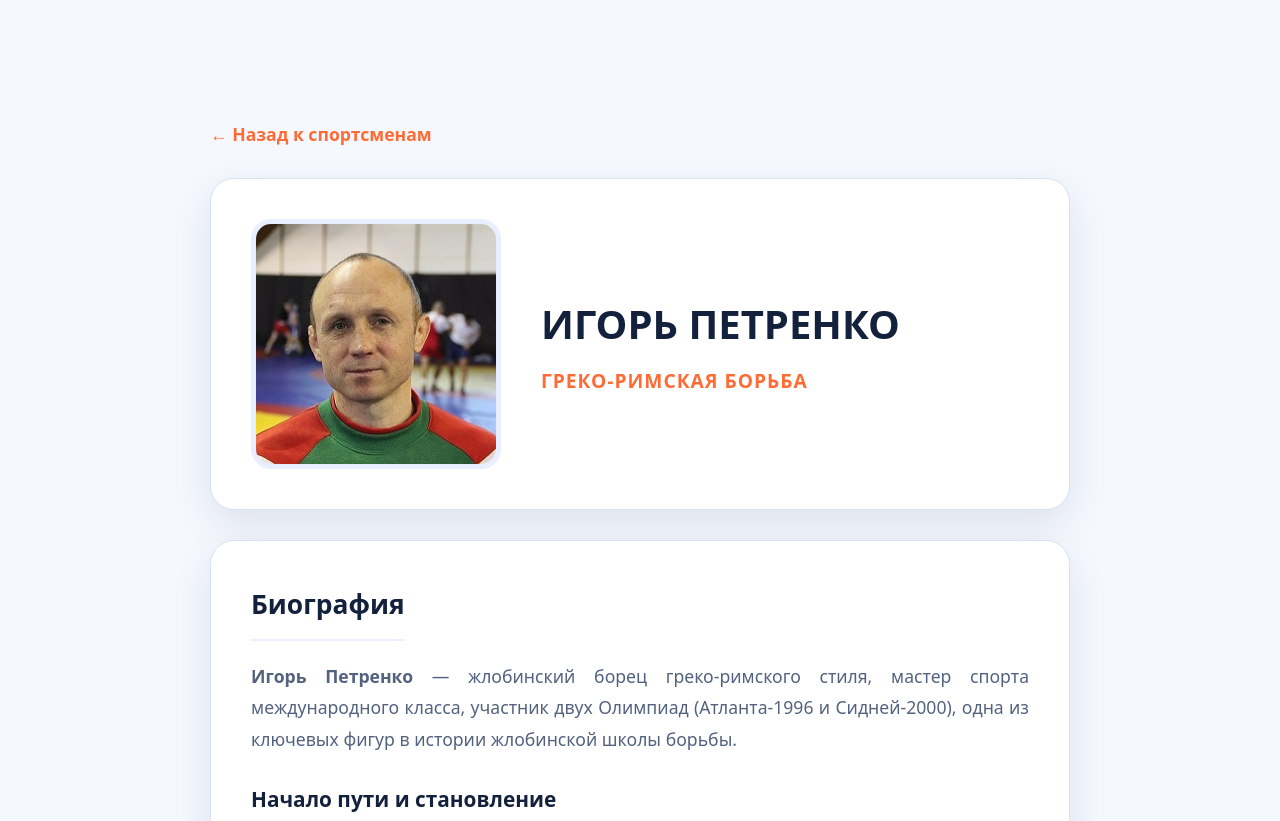
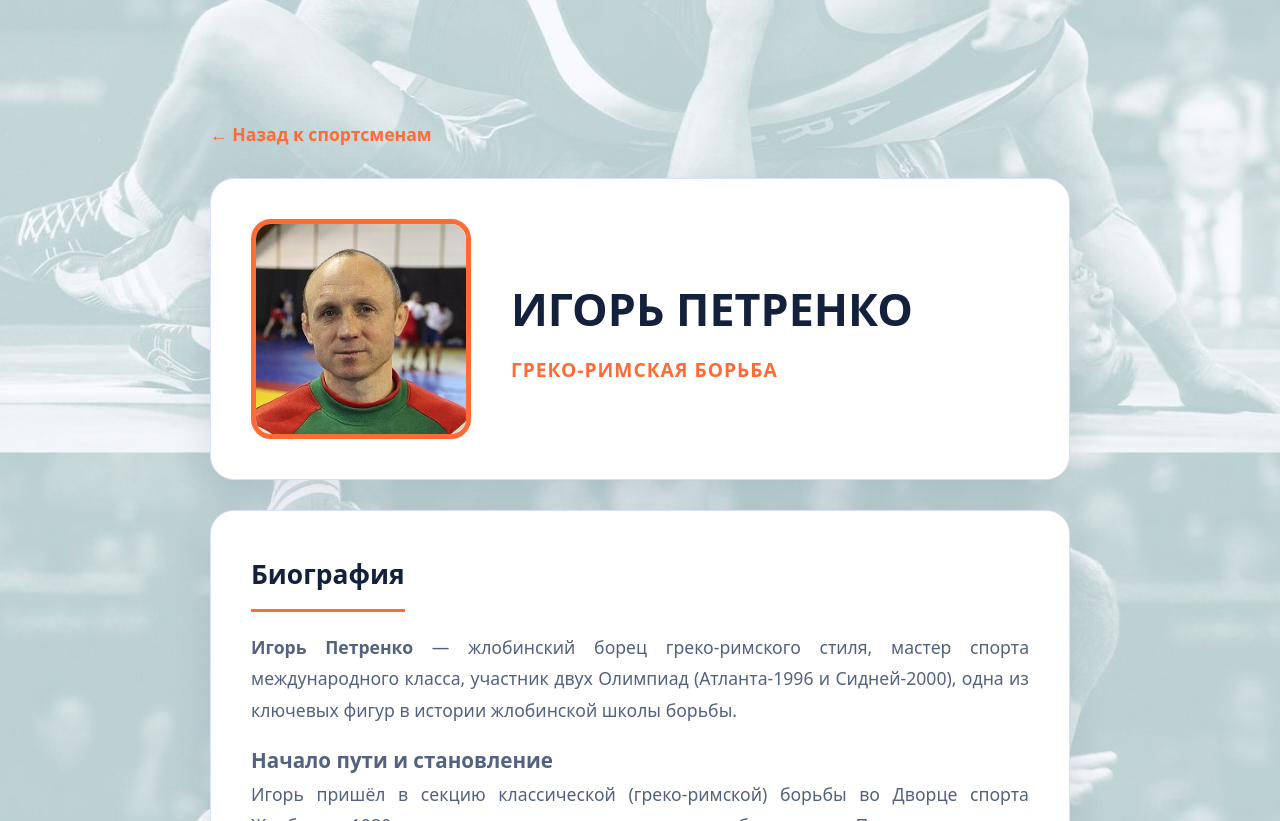
Before and after one commit to Germanovich-g/Sport-Zhlobin2026, a plain HTML site: page petrenko.html in a window 1280 px wide. Shown: the top 821 px of the page. Drawn offline with Linux system fonts and the light colour scheme.

Commit message:
Update petrenko.html

```diff
--- a/petrenko.html
+++ b/petrenko.html
@@ -5,27 +5,13 @@
   <meta name="viewport" content="width=device-width, initial-scale=1.0">
   <title>Игорь Петренко — Жлобин Спорт</title>
   <link rel="stylesheet" href="style.css">
-  <style>
-    .profile-page { padding: 120px 20px 60px; max-width: 900px; margin: 0 auto; min-height: 100vh; }
-    .back-btn { display: inline-block; margin-bottom: 30px; color: var(--primary); font-weight: 800; text-decoration: none; font-size: 1.1rem; }
-    .back-btn:hover { color: var(--primary-hover); }
-    .profile-header { display: flex; gap: 40px; align-items: center; background: var(--card); padding: 40px; border-radius: var(--radius); box-shadow: var(--shadow); margin-bottom: 30px; flex-wrap: wrap; color: var(--text); }
-    .profile-header img { width: 250px; height: 250px; object-fit: cover; border-radius: 20px; border: 5px solid var(--bg-alt); }
-    .profile-title h1 { font-size: 2.5rem; color: var(--secondary); margin-bottom: 10px; }
-    .profile-title p { color: var(--primary); font-weight: bold; font-size: 1.2rem; }
-    .profile-content { background: var(--card); padding: 40px; border-radius: var(--radius); box-shadow: var(--shadow); color: var(--text-muted); line-height: 1.8; font-size: 1.1rem; }
-    .profile-content h2 { color: var(--secondary); margin-bottom: 20px; border-bottom: 2px solid var(--bg-alt); padding-bottom: 10px; }
-    .profile-content h3 { color: var(--secondary); margin-top: 25px; margin-bottom: 15px; font-size: 1.3rem; }
-    .profile-content p { margin-bottom: 15px; }
-    .profile-content ul { margin-bottom: 15px; padding-left: 20px; }
-    .profile-content li { margin-bottom: 10px; }
-  </style>
 </head>
-<body style="background: var(--bg);">
-  <div class="profile-page">
+<body>
+  <div class="profile-page sport-wrestling">
     <a href="index.html#people" class="back-btn">← Назад к спортсменам</a>
     <div class="profile-header">
-      <img src="petrenko.jpg" alt="Игорь Петренко" onerror="this.style.display='none'">
+      <!-- Убедитесь, что фото называется petrenko.jpg или petrenko.jpeg -->
+      <img src="petrenko.jpg" alt="Игорь Петренко" onerror="this.style.display='none'" style="object-position: top center;">
       <div class="profile-title">
         <h1>Игорь Петренко</h1>
         <p>Греко-римская борьба</p>
```
